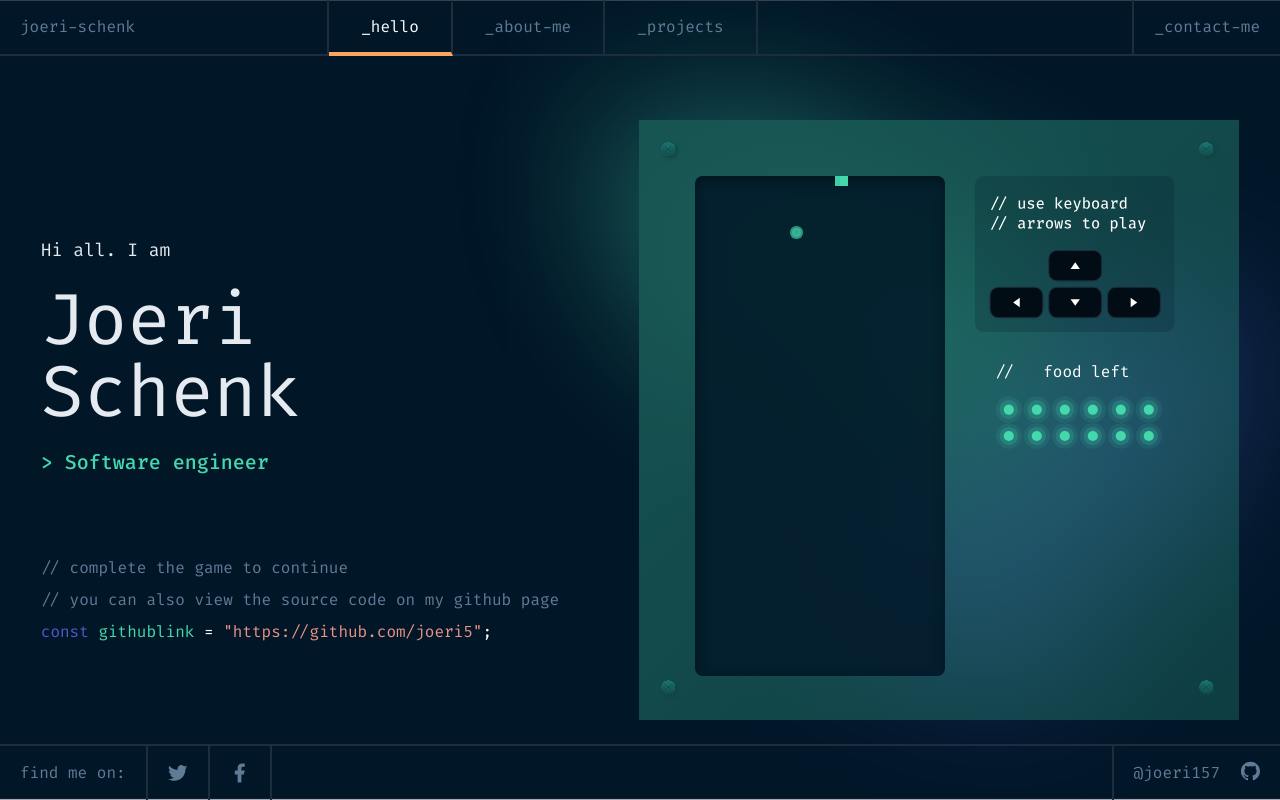
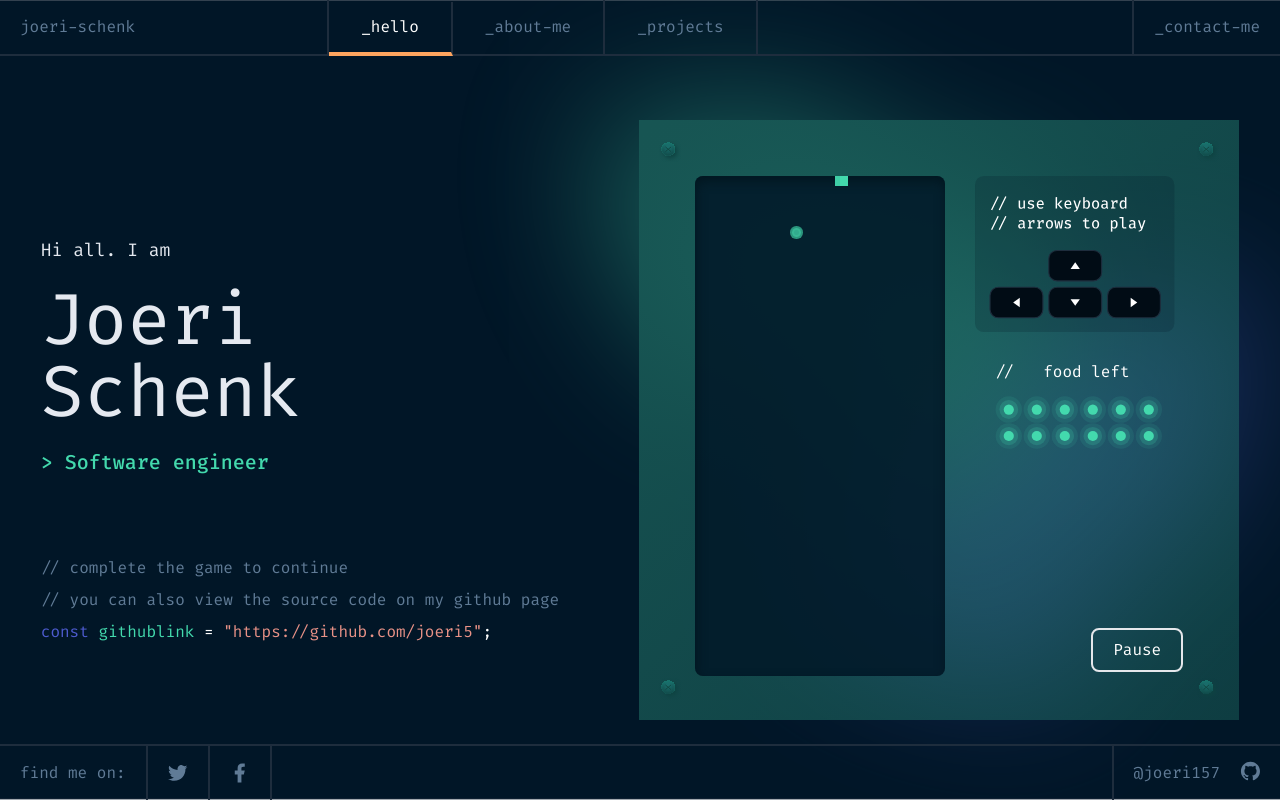
Before and after one commit to Joeri5/JoeriDev, a Next.js app: page / in a window 1280 px wide. Both pictures are taken after a click on the button "Play Game". Built offline with nearby package versions, Linux system fonts and the light colour scheme.

Commit message:
'finished' snake game

```diff
--- a/components/snake/game.tsx
+++ b/components/snake/game.tsx
@@ -92,7 +92,8 @@ class Game extends React.Component {
                 head = [head[0], head[1] - 2];
                 break;
         }
-        if (this.state.play) {
+        if (!this.state.pause && this.state.play) {
+
             dots.push(head);
             dots.shift();
             this.setState({
@@ -240,7 +241,7 @@ class Game extends React.Component {
                         <InfoScore score={this.state.snakeDots.length}/>
                     </div>
                 </div>
-                <div className="absolute right-0 mr-14 top-14 space-y-7">
+                <div className="absolute right-0 mr-14 top-14 space-y-7 h-[calc(37.5rem-6.5rem)]">
                     <img src="/controls.svg" alt="" className="w-[12.5rem]"/>
                     <div className="px-5 flex flex-col gap-3">
                         <p className="text-white">&#47;&#47;&nbsp;&nbsp;&nbsp;food left</p>
@@ -248,6 +249,12 @@ class Game extends React.Component {
                             {foodImages.map(foodImage => foodImage)}
                         </div>
                     </div>
+                    {this.state.play && (
+                        <button onClick={() => this.setState({pause: this.state.pause ? false : true})}
+                                className="right-0 absolute bottom-0 border-2 px-5 py-2 text-white rounded-lg">
+                            {this.state.pause ? "Return" : "Pause"}
+                        </button>
+                    )}
                 </div>
                 <div>
                     <img src="/bolt.svg" alt="" className="absolute top-5 left-5"/>
--- a/pages/projects.tsx
+++ b/pages/projects.tsx
@@ -88,7 +88,7 @@ const Projects = () => {
                             </div>
                             {filteredProjectData.length === 0 && (
                                 <div
-                                    className="lg:absolute flex flex-col items-center justify-center lg:h-[calc(100vh-9.6375rem)] lg:w-[calc(100vw-20.425rem)]">
+                                    className="lg:absolute flex flex-col items-center justify-center translate-y-[3.6375rem] lg:h-[calc(100vh-9.6375rem)] lg:w-[calc(100vw-20.425rem)]">
                                     <img src="/not-found.svg" alt="not found" className="w-72 lg:w-96"/>
                                     <p className="text-lynch text-xl lg:text-2xl mt-5 lg:mt-10">No projects found</p>
                                 </div>
```
